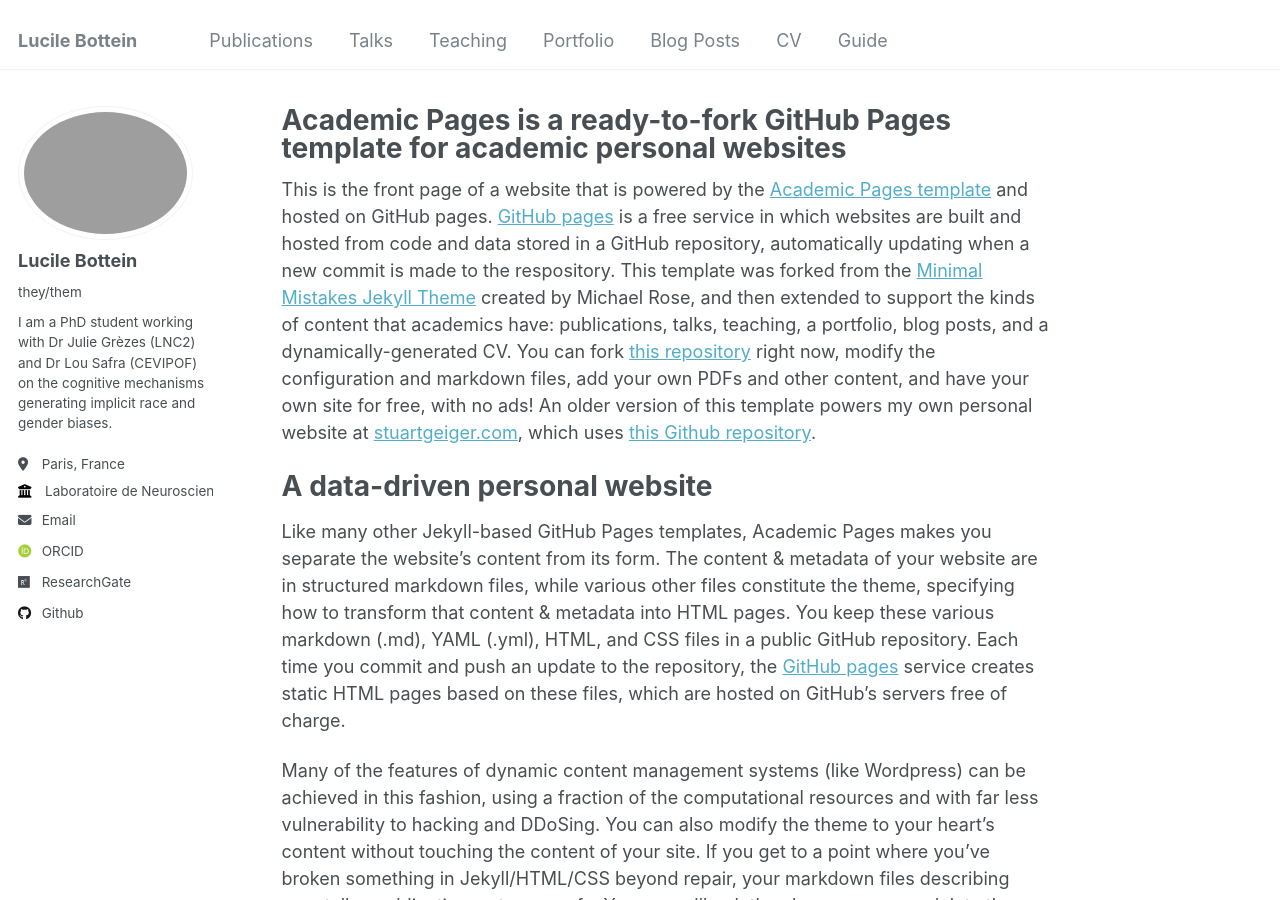
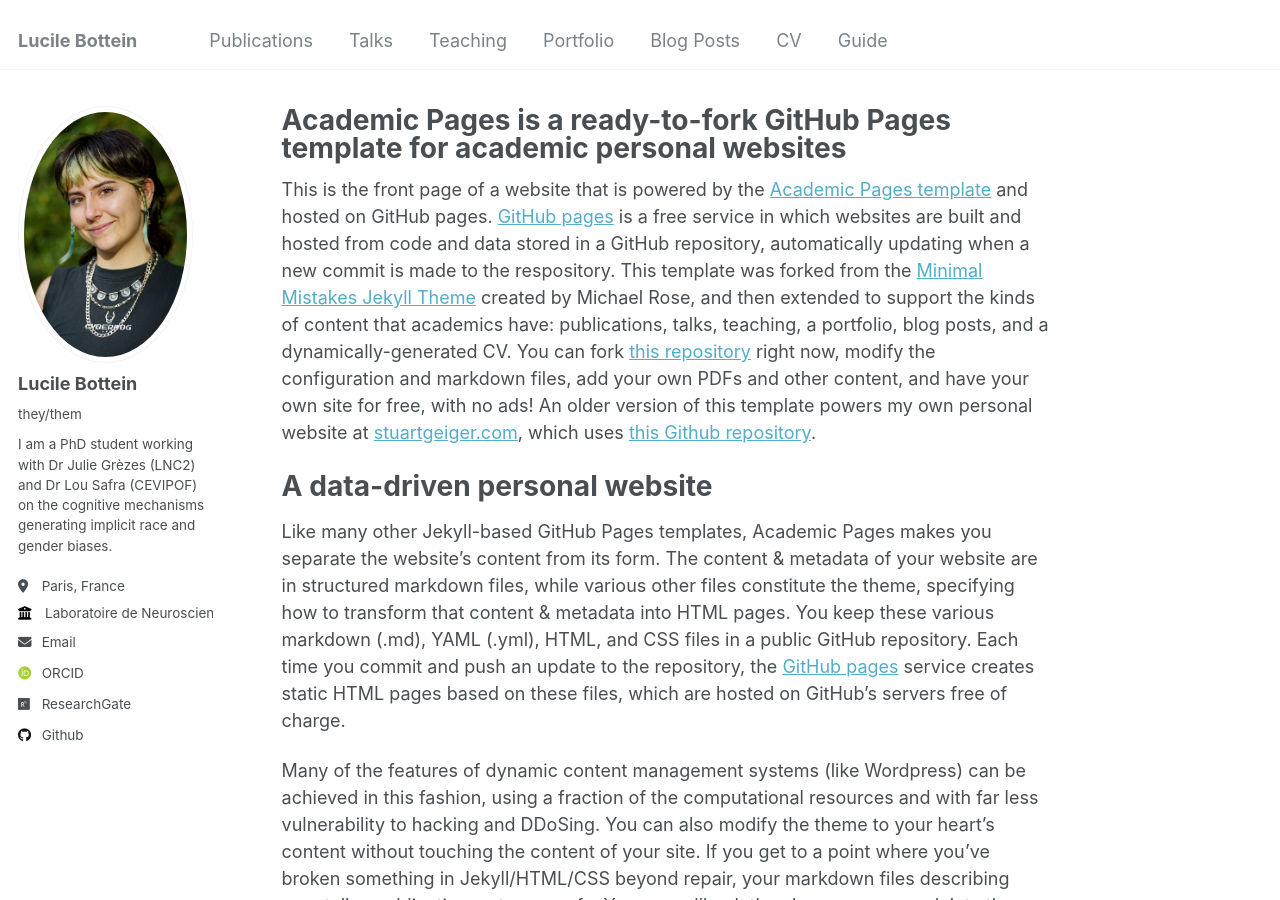
Before and after one commit to lucile-bottein/lucile-bottein.github.io, a Jekyll site: the page built from _pages/about.md, in a window 1280 px wide and 900 px high. Built offline with Jekyll 4.4.1, drawn with Linux system fonts in a browser that asks for light colours; some web fonts are replaced.

Commit message:
Update _config.yml

```diff
--- a/_config.yml
+++ b/_config.yml
@@ -21,7 +21,7 @@ repository               : "lucile-bottein/lucile-bottein.github.io"
 #               Additional customization can be done by editing /_includes/author-profile.html
 author:
   # Biographic information
-  avatar           : "profilepic.jpg"
+  avatar           : "profile.jpg"
   name             : "Lucile Bottein"
   pronouns         : "they/them"
   bio              : "I am a PhD student working with Dr Julie Grèzes (LNC2) and Dr Lou Safra (CEVIPOF) on the cognitive mechanisms generating implicit race and gender biases."
```
